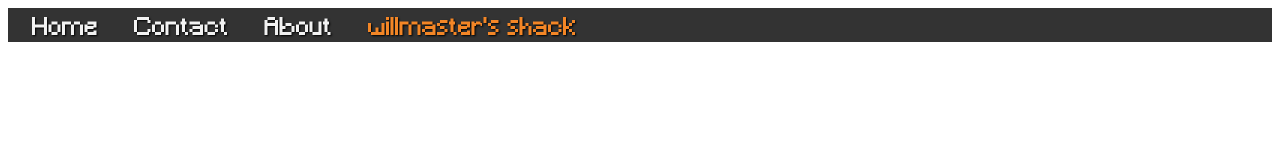
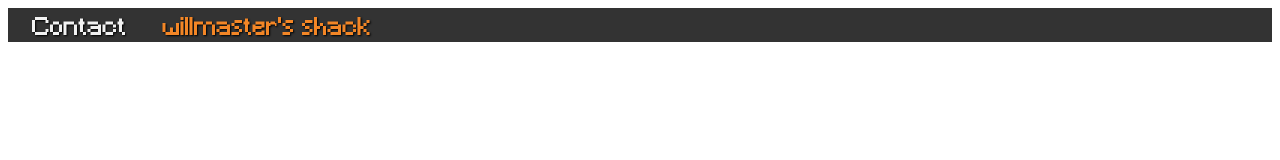
Before and after one commit to willmasterrr/willmasterrr.github.io, a plain HTML site: page resources/topbar/topbar.html in a window 1280 px wide. Drawn offline with Linux system fonts and the light colour scheme.

Commit message:
Update topbar.html

```diff
--- a/resources/topbar/topbar.html
+++ b/resources/topbar/topbar.html
@@ -11,9 +11,9 @@
     <!-- Edited for github, for future do just "/contact" -->
 
     <div class="hover" >
-        <a href="https://willmasterrr.github.io" class="button" target="_top">Home</a>
-        <a href="https://willmasterrr.github.io/contact" class="button" target="_top">Contact</a>
-        <a href="https://willmasterrr.github.io/about" class="button" target="_top">About</a>
+        <a href="https://willmasterrr.github.io/contact" onclick="window.open('https://willmasterrr.github.io/contact', '_self');">
+            Contact
+        </a>
 
         <a href="https://willmasterrr.github.io/lol" class="name" target="_top">willmaster's shack</a>
     </div>
```
